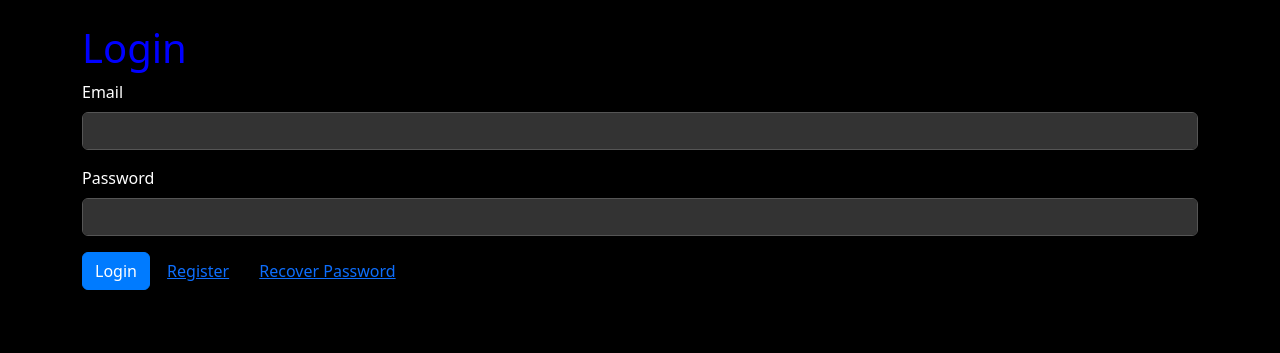
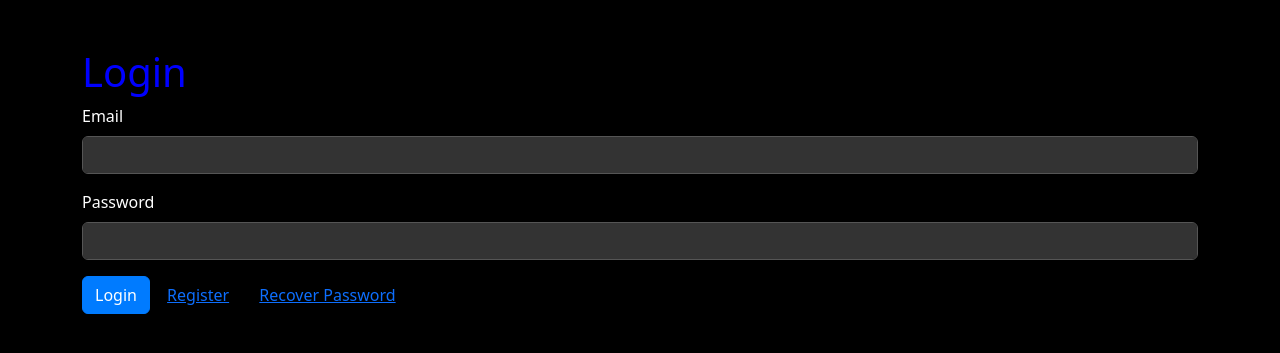
Before and after one commit to nonahgame/nal-hpl, a Flask app: page /login in a window 1280 px wide. Shown: the top 353 px of the page. Run offline with Flask 3, Linux system fonts and the light colour scheme.

Commit message:
Update login.html

```diff
--- a/templates/login.html
+++ b/templates/login.html
@@ -5,10 +5,10 @@
     <meta name="viewport" content="width=device-width, initial-scale=1.0">
     <title>Login</title>
     <link href="https://cdn.jsdelivr.net/npm/bootstrap@5.3.0/dist/css/bootstrap.min.css" rel="stylesheet">
-    <link rel="stylesheet" href="{{ url_for('static', filename='style.css') }}?v=1">
+    <link rel="stylesheet" href="{{ url_for('static', filename='style.css') }}?v=4">
 </head>
 <body>
-    <div class="container mt-4">
+    <div class="container mt-5">
         <h1>Login</h1>
         {% with messages = get_flashed_messages(with_categories=true) %}
             {% if messages %}
```
